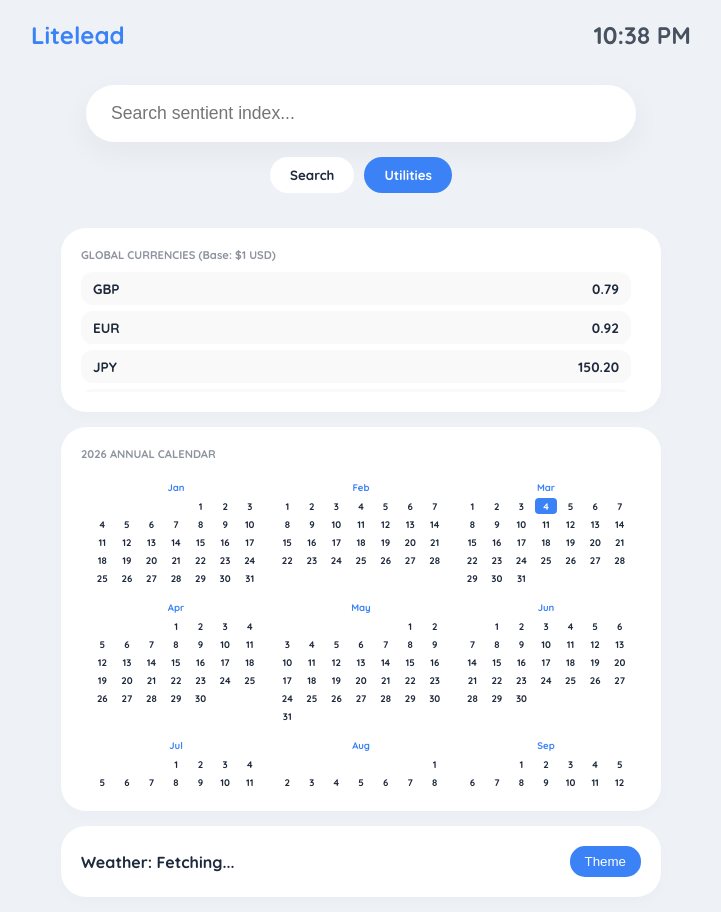
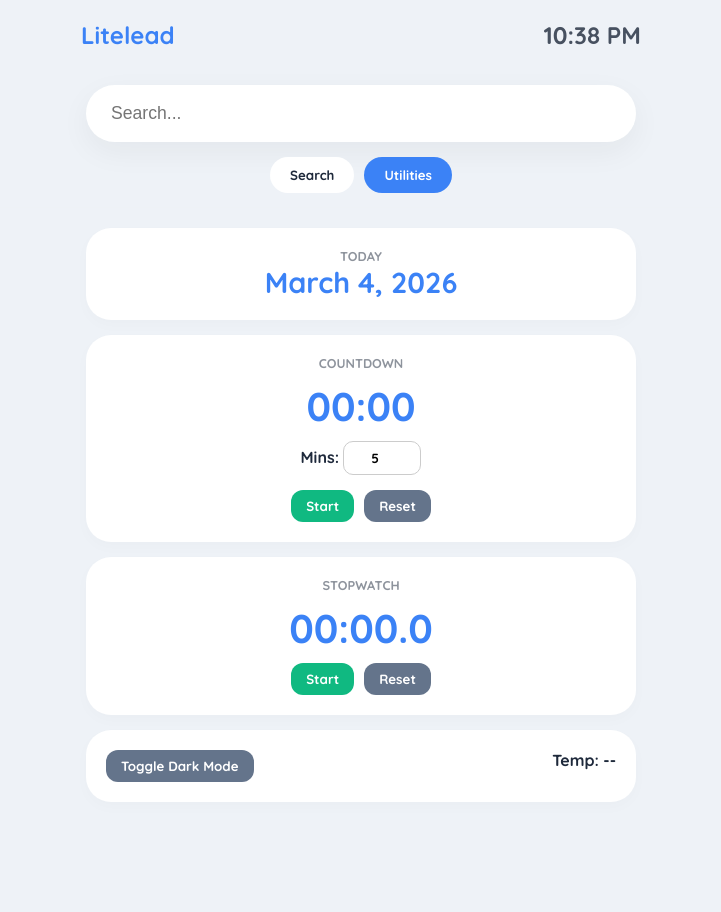
Before and after one commit to cyththeproot/litelead, a plain HTML site: page index.html in a window 1280 px wide. Both pictures are taken after a click on the button "Utilities". Shown: the whole page, without its empty margins (279-1000 px from the left). After the commit the page ends 817 px from the top, so only its background shows below. Drawn offline with nearby package versions, Linux system fonts and the light colour scheme.

Commit message:
Update index.html

```diff
--- a/index.html
+++ b/index.html
@@ -2,7 +2,7 @@
 <html lang="en">
 <head>
     <meta charset="UTF-8">
-    <title>Litelead Pro</title>
+    <title>Litelead Time Pro</title>
     <script src="https://cdn.jsdelivr.net/npm/fuse.js@6.6.2/dist/fuse.min.js"></script>
     <link href="https://fonts.googleapis.com/css2?family=Quicksand:wght@700&display=swap" rel="stylesheet">
     <style>
@@ -10,7 +10,7 @@
         [data-theme="dark"] { --bg: #0f172a; --card: #1e293b; --text: #f8fafc; --glass: rgba(15, 23, 42, 0.9); }
 
         body { margin:0; background: var(--bg); color: var(--text); font-family: 'Quicksand', sans-serif; display:flex; flex-direction:column; align-items:center; min-height: 100vh; transition: 0.3s; }
-        .header { width: 100%; max-width: 700px; display: flex; justify-content: space-between; padding: 20px; box-sizing: border-box; }
+        .header { width: 100%; max-width: 600px; display: flex; justify-content: space-between; padding: 20px; box-sizing: border-box; }
         #clock { font-size: 1.5rem; opacity: 0.8; }
 
         .search-sticky { position: sticky; top: 0; width: 100%; background: var(--glass); backdrop-filter: blur(10px); padding: 15px 0; z-index: 100; display: flex; flex-direction: column; align-items: center; }
@@ -20,31 +20,18 @@
         .tab { background: var(--card); color: var(--text); border: none; padding: 10px 20px; border-radius: 20px; cursor: pointer; font-weight: bold; font-family: inherit; }
         .tab.active { background: var(--accent); color: white; }
 
-        #content-wall { width: 90%; max-width: 600px; margin-top: 20px; }
+        #content-wall { width: 90%; max-width: 550px; margin-top: 20px; }
         .card { background: var(--card); padding: 20px; border-radius: 25px; margin-bottom: 15px; box-shadow: 0 5px 15px rgba(0,0,0,0.02); animation: bounce 0.4s ease; }
 
-        /* Smooth Currency Scroller */
-        .currency-scroller {
-            height: 120px; overflow-y: scroll; padding-right: 10px;
-            scrollbar-width: thin; scrollbar-color: var(--accent) transparent;
-            -webkit-overflow-scrolling: touch;
-        }
-        .curr-item {
-            display: flex; justify-content: space-between; padding: 8px 12px;
-            background: rgba(128,128,128,0.05); border-radius: 12px; margin-bottom: 6px;
-            font-size: 0.85rem; transition: 0.2s;
-        }
-        .curr-item:hover { background: rgba(59, 130, 246, 0.1); }
+        /* Time UI */
+        .time-display { font-size: 2.5rem; font-weight: bold; margin: 10px 0; color: var(--accent); }
+        .time-controls { display: flex; gap: 10px; justify-content: center; }
+        .btn { padding: 8px 15px; border-radius: 12px; border: none; cursor: pointer; font-family: inherit; font-weight: bold; transition: 0.2s; }
+        .btn-start { background: #10b981; color: white; }
+        .btn-stop { background: #ef4444; color: white; }
+        .btn-reset { background: #64748b; color: white; }
 
-        /* 12-Month Calendar Grid */
-        .annual-cal {
-            display: grid; grid-template-columns: repeat(auto-fit, minmax(130px, 1fr));
-            gap: 15px; height: 300px; overflow-y: auto; padding: 10px;
-        }
-        .month-mini { font-size: 0.6rem; text-align: center; }
-        .mini-grid { display: grid; grid-template-columns: repeat(7, 1fr); gap: 2px; margin-top: 5px; }
-        .mini-day { padding: 2px; }
-        .mini-today { background: var(--accent); color: white; border-radius: 4px; }
+        input.time-input { width: 60px; padding: 8px; border-radius: 10px; border: 1px solid #ccc; text-align: center; font-family: inherit; }
 
         @keyframes bounce { 0% { opacity:0; transform: translateY(-20px); } 100% { opacity:1; transform: translateY(0); } }
         .hidden { display: none !important; }
@@ -58,7 +45,7 @@
 </div>
 
 <div class="search-sticky">
-    <input type="text" id="main-in" placeholder="Search sentient index..." autocomplete="off">
+    <input type="text" id="main-in" placeholder="Search..." autocomplete="off">
     <div class="tabs">
         <button class="tab active" onclick="switchView('all')">Search</button>
         <button class="tab" onclick="switchView('util')">Utilities</button>
@@ -69,80 +56,120 @@
     <div id="results"></div>
 
     <div id="util-view" class="hidden">
-        <div class="card">
-            <div style="font-size:0.7rem; opacity:0.5; margin-bottom:10px;">GLOBAL CURRENCIES (Base: $1 USD)</div>
-            <div class="currency-scroller" id="curr-list"></div>
+        <div class="card" style="text-align: center;">
+            <div style="font-size: 0.8rem; opacity: 0.5;">TODAY</div>
+            <div id="u-date" style="font-size: 1.8rem; color: var(--accent);">March 04, 2026</div>
         </div>
 
-        <div class="card">
-            <div style="font-size:0.7rem; opacity:0.5; margin-bottom:10px;">2026 ANNUAL CALENDAR</div>
-            <div class="annual-cal" id="full-year"></div>
+        <div class="card" style="text-align: center;">
+            <div style="font-size: 0.8rem; opacity: 0.5;">COUNTDOWN</div>
+            <div id="cd-display" class="time-display">00:00</div>
+            <div style="margin-bottom: 15px;">
+                Mins: <input type="number" id="cd-mins" class="time-input" value="5">
+            </div>
+            <div class="time-controls">
+                <button class="btn btn-start" onclick="startCountdown()">Start</button>
+                <button class="btn btn-reset" onclick="resetCountdown()">Reset</button>
+            </div>
         </div>
 
-        <div class="card" style="display:flex; justify-content:space-between; align-items:center;">
-            <div id="w-info">Weather: Fetching...</div>
-            <button onclick="toggleTheme()" style="background:var(--accent); color:white; border:none; padding:8px 15px; border-radius:15px; cursor:pointer;">Theme</button>
+        <div class="card" style="text-align: center;">
+            <div style="font-size: 0.8rem; opacity: 0.5;">STOPWATCH</div>
+            <div id="sw-display" class="time-display">00:00.0</div>
+            <div class="time-controls">
+                <button id="sw-btn" class="btn btn-start" onclick="toggleStopwatch()">Start</button>
+                <button class="btn btn-reset" onclick="resetStopwatch()">Reset</button>
+            </div>
+        </div>
+
+        <div class="card" style="display:flex; justify-content:space-between;">
+            <button class="btn btn-reset" onclick="toggleTheme()">Toggle Dark Mode</button>
+            <div id="w-info">Temp: --</div>
         </div>
     </div>
 </div>
 
 <script>
-const rates = { GBP: 0.79, EUR: 0.92, JPY: 150.2, CAD: 1.35, AUD: 1.53, CHF: 0.88, CNY: 7.19, INR: 82.9, BRL: 4.95, KRW: 1332 };
-
+// --- GLOBAL CLOCK & DATE ---
 function updateClock() {
-    document.getElementById('clock').innerText = new Date().toLocaleTimeString([], {hour:'2-digit', minute:'2-digit'});
+    const d = new Date();
+    document.getElementById('clock').innerText = d.toLocaleTimeString([], {hour:'2-digit', minute:'2-digit'});
+    document.getElementById('u-date').innerText = d.toLocaleDateString([], {month:'long', day:'numeric', year:'numeric'});
 }
 setInterval(updateClock, 1000); updateClock();
 
-// --- 12 MONTH CALENDAR ENGINE ---
-function buildYear() {
-    const year = 2026;
-    const container = document.getElementById('full-year');
-    const months = ["Jan", "Feb", "Mar", "Apr", "May", "Jun", "Jul", "Aug", "Sep", "Oct", "Nov", "Dec"];
-    const today = new Date();
+// --- COUNTDOWN LOGIC ---
+let cdInterval;
+let cdSeconds = 0;
 
-    months.forEach((name, mIndex) => {
-        const monthDiv = document.createElement('div');
-        monthDiv.className = 'month-mini';
-        monthDiv.innerHTML = `<div style="font-weight:bold; color:var(--accent);">${name}</div>`;
+function startCountdown() {
+    clearInterval(cdInterval);
+    const mins = parseInt(document.getElementById('cd-mins').value) || 0;
+    if (cdSeconds <= 0) cdSeconds = mins * 60;
 
-        const grid = document.createElement('div');
-        grid.className = 'mini-grid';
-
-        const firstDay = new Date(year, mIndex, 1).getDay();
-        const days = new Date(year, mIndex + 1, 0).getDate();
-
-        for(let i=0; i<firstDay; i++) grid.innerHTML += '<div></div>';
-        for(let d=1; d<=days; d++) {
-            const isToday = (today.getFullYear() === year && today.getMonth() === mIndex && today.getDate() === d) ? 'mini-today' : '';
-            grid.innerHTML += `<div class="mini-day ${isToday}">${d}</div>`;
+    cdInterval = setInterval(() => {
+        if (cdSeconds <= 0) {
+            clearInterval(cdInterval);
+            alert("Time's Up!");
+            return;
         }
-        monthDiv.appendChild(grid);
-        container.appendChild(monthDiv);
-    });
+        cdSeconds--;
+        updateCDDisplay();
+    }, 1000);
 }
 
-// --- CURRENCY RENDERER ---
-function renderCurrencies() {
-    const list = document.getElementById('curr-list');
-    list.innerHTML = Object.entries(rates).map(([c, r]) => `
-        <div class="curr-item"><b>${c}</b><span>${r.toFixed(2)}</span></div>
-    `).join('');
+function resetCountdown() {
+    clearInterval(cdInterval);
+    cdSeconds = 0;
+    updateCDDisplay();
 }
 
-// --- SEARCH ENGINE ---
-const input = document.getElementById('main-in');
-input.addEventListener('input', async () => {
-    const q = input.value.trim();
-    const res = document.getElementById('results');
-    if(!q) { res.innerHTML = ''; return; }
+function updateCDDisplay() {
+    const m = Math.floor(cdSeconds / 60);
+    const s = cdSeconds % 60;
+    document.getElementById('cd-display').innerText = `${String(m).padStart(2,'0')}:${String(s).padStart(2,'0')}`;
+}
 
-    const r = await fetch(`https://en.wikipedia.org/api/rest_v1/page/summary/${encodeURIComponent(q)}?origin=*`);
-    const d = await r.json();
-    res.innerHTML = d.extract ? `<div class="card" style="background:var(--accent); color:white;"><h3>${d.title}</h3><p style="font-size:0.85rem;">${d.extract}</p></div>` : '';
-    res.innerHTML += `<div class="card"><a href="https://youtube.com/results?q=${q}" target="_blank" style="color:var(--accent); text-decoration:none;">🎬 Video Index for ${q}</a></div>`;
-});
+// --- STOPWATCH LOGIC ---
+let swInterval;
+let swTime = 0; // in tenths of a second
+let swRunning = false;
 
+function toggleStopwatch() {
+    const btn = document.getElementById('sw-btn');
+    if (!swRunning) {
+        swRunning = true;
+        btn.innerText = "Stop";
+        btn.className = "btn btn-stop";
+        swInterval = setInterval(() => {
+            swTime++;
+            updateSWDisplay();
+        }, 100);
+    } else {
+        swRunning = false;
+        btn.innerText = "Start";
+        btn.className = "btn btn-start";
+        clearInterval(swInterval);
+    }
+}
+
+function resetStopwatch() {
+    clearInterval(swInterval);
+    swTime = 0;
+    swRunning = false;
+    document.getElementById('sw-btn').innerText = "Start";
+    document.getElementById('sw-btn').className = "btn btn-start";
+    updateSWDisplay();
+}
+
+function updateSWDisplay() {
+    const m = Math.floor(swTime / 600);
+    const s = Math.floor((swTime % 600) / 10);
+    const t = swTime % 10;
+    document.getElementById('sw-display').innerText = `${String(m).padStart(2,'0')}:${String(s).padStart(2,'0')}.${t}`;
+}
+
+// --- UTILS & SEARCH ---
 function switchView(v) {
     document.getElementById('results').classList.toggle('hidden', v === 'util');
     document.getElementById('util-view').classList.toggle('hidden', v === 'all');
@@ -153,15 +180,26 @@ function toggleTheme() {
     document.body.setAttribute('data-theme', document.body.getAttribute('data-theme') === 'dark' ? 'light' : 'dark');
 }
 
-// --- WEATHER ---
+const input = document.getElementById('main-in');
+input.addEventListener('input', async () => {
+    const q = input.value.trim();
+    const resDiv = document.getElementById('results');
+    if(!q) { resDiv.innerHTML = ''; return; }
+
+    try {
+        const r = await fetch(`https://en.wikipedia.org/api/rest_v1/page/summary/${encodeURIComponent(q)}?origin=*`);
+        const data = await r.json();
+        resDiv.innerHTML = data.extract ? `<div class="card fact-card"><h3>${data.title}</h3><p>${data.extract}</p></div>` : '';
+        resDiv.innerHTML += `<div class="card"><a href="https://youtube.com/results?q=${q}" target="_blank">🎬 Watch ${q}</a></div>`;
+    } catch(e) {}
+});
+
+// Weather
 navigator.geolocation.getCurrentPosition(async (p) => {
     const res = await fetch(`https://api.open-meteo.com/v1/forecast?latitude=${p.coords.latitude}&longitude=${p.coords.longitude}&current_weather=true`);
     const d = await res.json();
-    document.getElementById('w-info').innerText = `Weather: ${Math.round(d.current_weather.temperature)}°C`;
+    document.getElementById('w-info').innerText = `Temp: ${Math.round(d.current_weather.temperature)}°C`;
 });
-
-buildYear();
-renderCurrencies();
 </script>
 </body>
 </html>
```
